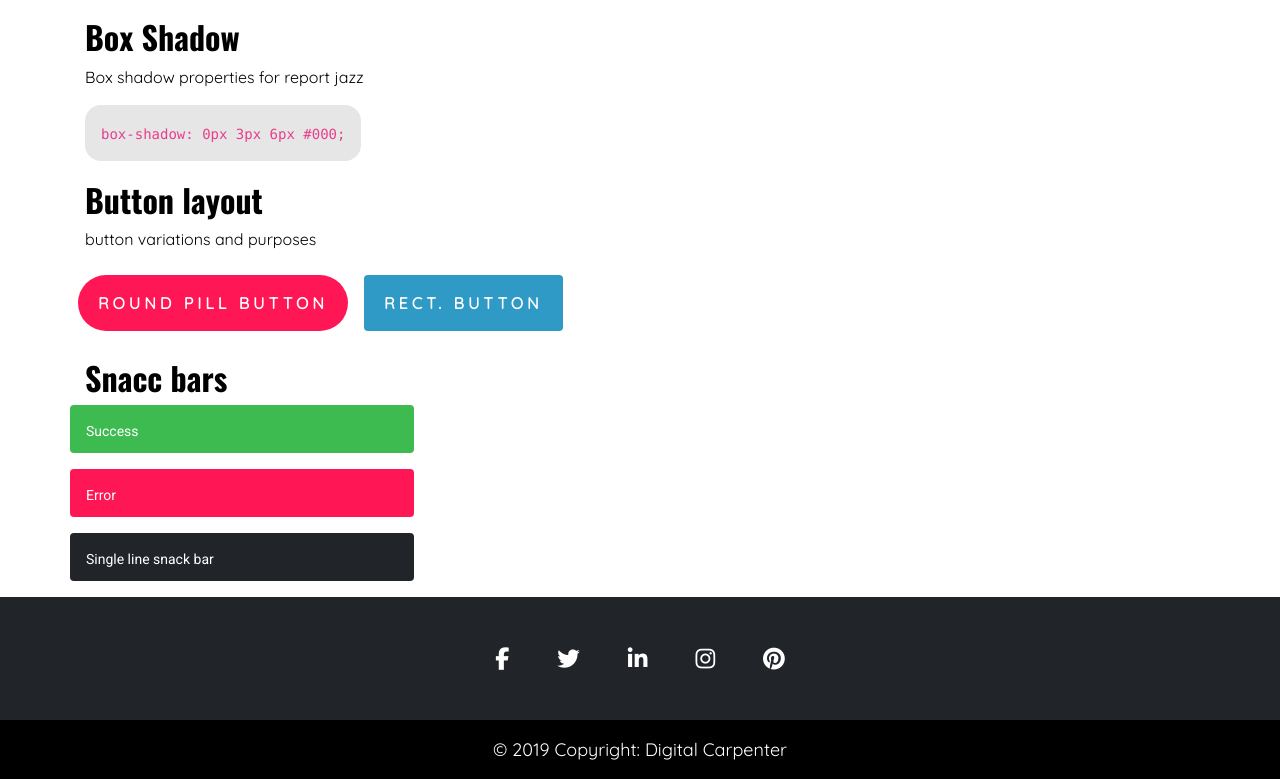
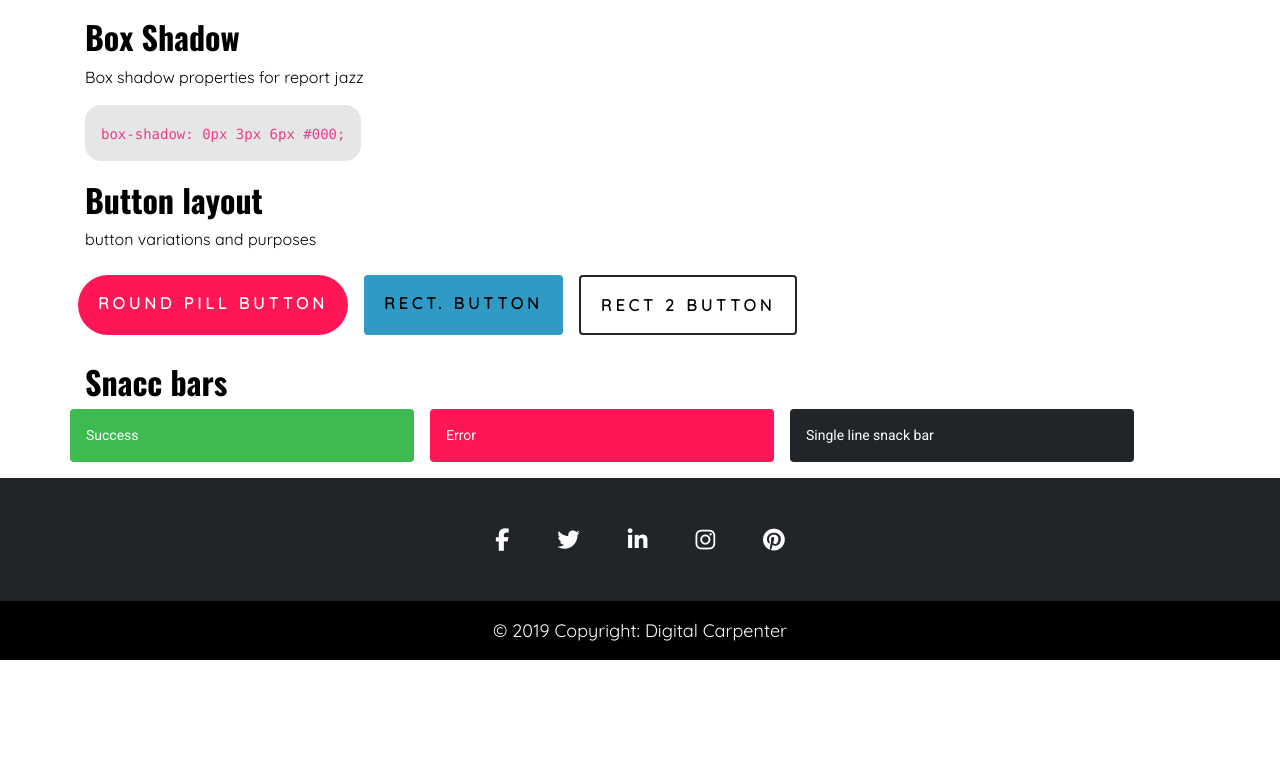
Before and after one commit to u-w0t-m8/DesignSystem, a React (Create React App) app: page /layout in a window 1280 px wide. Shown: the part 2098-2877 px from the top of the page. After the commit the page ends 2758 px from the top, so only its background shows below. Built offline with nearby package versions, Linux system fonts and the light colour scheme.

Commit message:
fixed banner font size on small screens

```diff
--- a/src/Assets/scss/buttons.scss
+++ b/src/Assets/scss/buttons.scss
@@ -31,7 +31,7 @@
     text-align: center;
     text-transform: uppercase;
     font-family: $bodyFont;
-    color: $white !important;
+    //color: $white !important;
     font-weight: 700;
     letter-spacing: 0.25em;
   }
@@ -43,10 +43,11 @@
   background-color: $bgColor;
   border-radius: $radius;
   color: $white;
-  height: 48px;
+  min-height: 48px;
   width: 344px;
   padding: 16px;
   margin-bottom: 16px;
+  margin-right: 16px;
   font-size: 14px;
   // text-transform: uppercase;
 }
--- a/src/Assets/scss/title.scss
+++ b/src/Assets/scss/title.scss
@@ -19,6 +19,9 @@
       @include breakpoint(small) {
         font-size: 3em;
       }
+      @include breakpoint(xsmall) {
+        font-size: 3em;
+      }
     }
   }
 }
--- a/src/Components/buttons/rectButtons.jsx
+++ b/src/Components/buttons/rectButtons.jsx
@@ -13,7 +13,10 @@ class RectangleButtons extends Component {
         onMouseEnter={this.toggleHover}
         onMouseLeave={this.toggleHover}
         className="rekt-button"
-        style={{ backgroundColor: this.props.buttonbg }}
+        style={{
+          backgroundColor: this.props.buttonbg,
+          border: "2px solid" + this.props.bordercolor
+        }}
       >
         <span className="label" style={{ color: this.props.textcolor }}>
           {this.props.buttonlabel != null ? "" : this.props.label}
--- a/src/Components/pages/layout.jsx
+++ b/src/Components/pages/layout.jsx
@@ -84,7 +84,12 @@ class Layout extends Component {
                 <RektButton
                   label={"rect. button"}
                   buttonbg={"#2e9ac5"}
-                  color={"#fff"}
+                  color={"#fff !important"}
+                />
+                <RektButton
+                  label={"rect 2 button"}
+                  bordercolor={"#212529"}
+                  color={"#000"}
                 />
               </div>
             </div>
@@ -93,12 +98,7 @@ class Layout extends Component {
               <h2>Snacc bars</h2>
               <div className="row">
                 <div className="snacc-bar-success">Success</div>
-              </div>
-
-              <div className="row">
                 <div className="snacc-bar-error">Error</div>
-              </div>
-              <div className="row">
                 <div className="snacc-bar-info">Single line snack bar</div>
               </div>
             </div>
```
Also changed, not shown: src/Assets/css/default.min.css.
